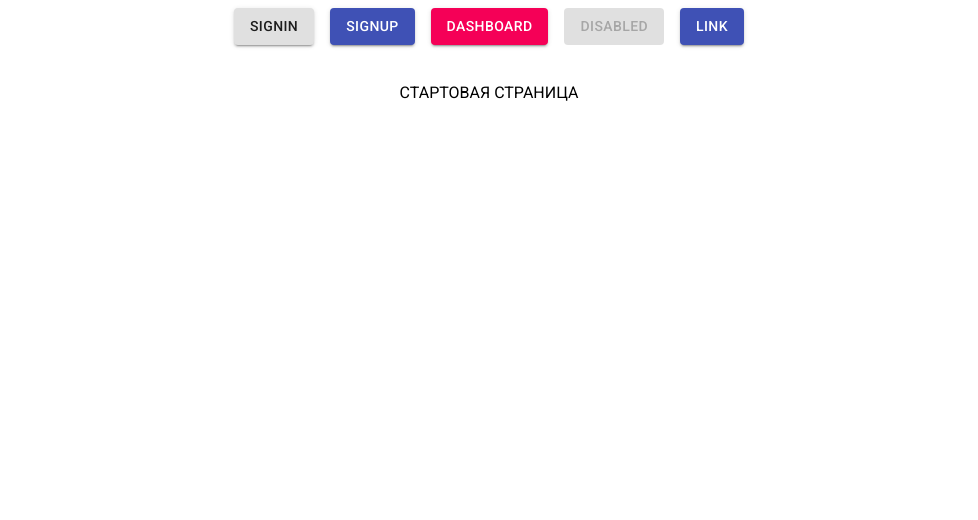
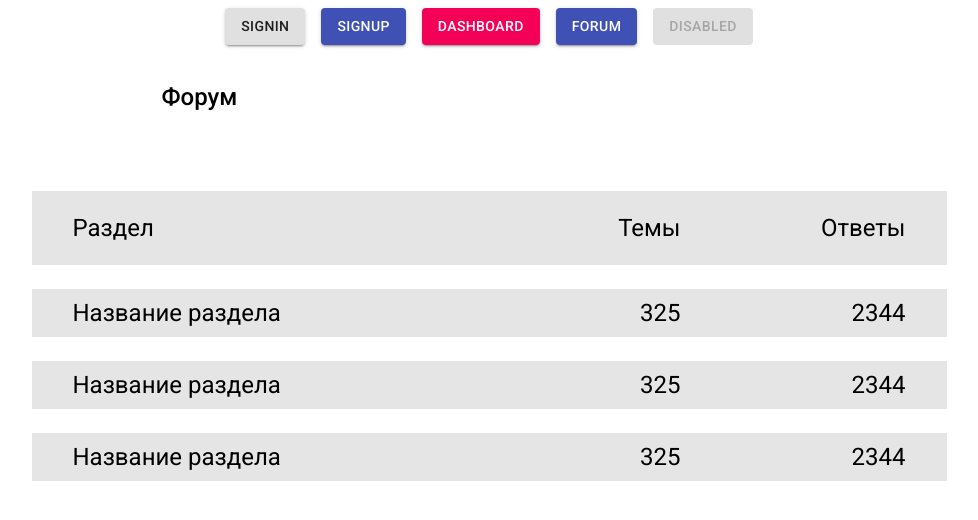
Before and after one commit to dicePoker/dicePoker, a React app: page /forum in a window 1280 px wide. Before the commit this address led to /. Shown: the top 520 px of the page, without its empty margins (151-1129 px from the left). Built offline with nearby package versions, Linux system fonts and the light colour scheme; the HTML template or start-up script is replaced by a standard one.

Commit message:
add Forum

```diff
--- a/src/components/App/App.tsx
+++ b/src/components/App/App.tsx
@@ -6,6 +6,7 @@ import './App.scss';
 import { SignInForm } from '../SignInForm/SignInForm';
 import { SignUpForm } from '../SignUpForm/SignUpForm';
 import { Dashboard } from '../Dashboard/Dashboard';
+import { Forum } from '../Forum/Forum';
 
 export const App = (): JSX.Element => (
   <ErrorBoundary>
@@ -20,6 +21,7 @@ export const App = (): JSX.Element => (
         <Route path="/signin/" component={SignInForm} />
         <Route path="/signup/" component={SignUpForm} />
         <Route path="/dashboard/" component={Dashboard} />
+        <Route path="/forum/" component={Forum} />
         <Redirect to={'/'} />
       </Switch>
     </div>
--- /dev/null
+++ b/src/components/Forum/Forum.scss
@@ -0,0 +1,52 @@
+.Forum {
+  width: 100%;
+  max-width: 915px;
+
+  &__title {
+    margin-left: 130px;
+    margin-bottom: 80px;
+    font-weight: 500;
+    font-size: 24px;
+    line-height: 28px;
+  }
+
+  &__container {
+    display: flex;
+    flex-direction: column;
+    margin-bottom: 35px;
+  }
+
+  &__block-title {
+    width: 100%;
+    background: #e5e5e5;
+    display: flex;
+    padding: 23px 41px;
+    margin-bottom: 24px;
+  }
+
+  &__title-column {
+    font-size: 24px;
+    line-height: 28px;
+    font-weight: 400;
+
+    &:first-child {
+      max-width: 450px;
+      width: 100%;
+    }
+
+    &:not(:first-child) {
+      max-width: 225px;
+      width: 100%;
+      display: flex;
+      justify-content: flex-end;
+    }
+  }
+
+  &__block-topic {
+    width: 100%;
+    background: #e5e5e5;
+    display: flex;
+    padding: 10px 41px;
+    margin-bottom: 24px;
+  }
+}
--- /dev/null
+++ b/src/components/Forum/Forum.tsx
@@ -0,0 +1,24 @@
+import React from 'react';
+import './Forum.scss';
+
+export const Forum = (): JSX.Element => {
+  return (
+    <div className="Forum">
+      <h1 className="Forum__title">Форум</h1>
+      <div className="Forum__container">
+        <div className="Forum__block-title">
+          <span className="Forum__title-column">Раздел</span>
+          <span className="Forum__title-column">Темы</span>
+          <span className="Forum__title-column">Ответы</span>
+        </div>
+        {[1, 2, 3].map((_, index) => (
+          <div key={index} className="Forum__block-topic">
+            <span className="Forum__title-column">Название раздела</span>
+            <span className="Forum__title-column">325</span>
+            <span className="Forum__title-column">2344</span>
+          </div>
+        ))}
+      </div>
+    </div>
+  );
+};
--- a/src/components/MaterialDemo/MaterialDemo.tsx
+++ b/src/components/MaterialDemo/MaterialDemo.tsx
@@ -32,11 +32,13 @@ export default function ContainedButtons(): JSX.Element {
           Dashboard
         </Button>
       </Link>
+      <Link to="/forum/">
+        <Button variant="contained" color="primary">
+          Forum
+        </Button>
+      </Link>
       <Button variant="contained" disabled>
         Disabled
-      </Button>
-      <Button variant="contained" color="primary" href="#contained-buttons">
-        Link
       </Button>
     </div>
   );
```
